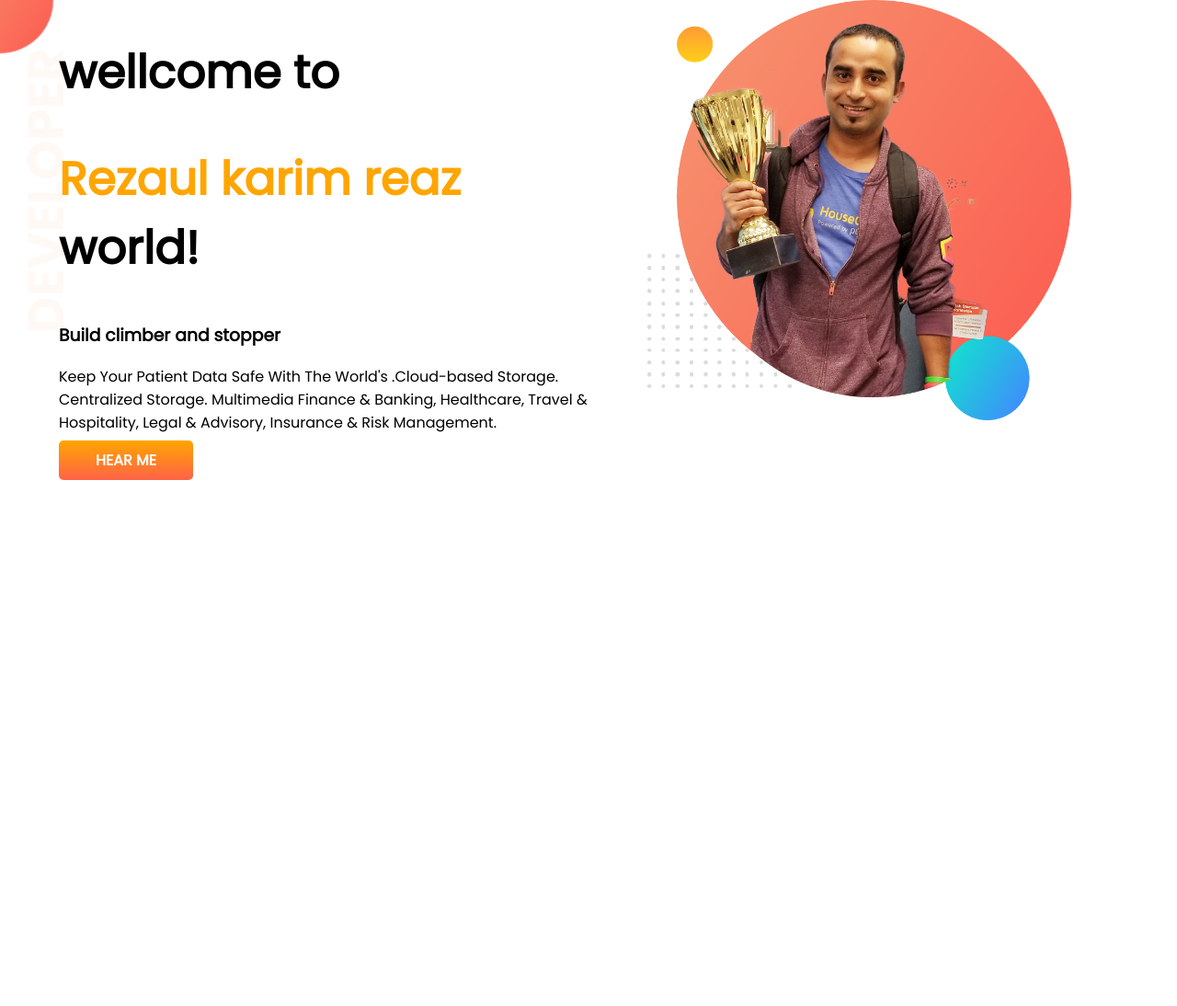
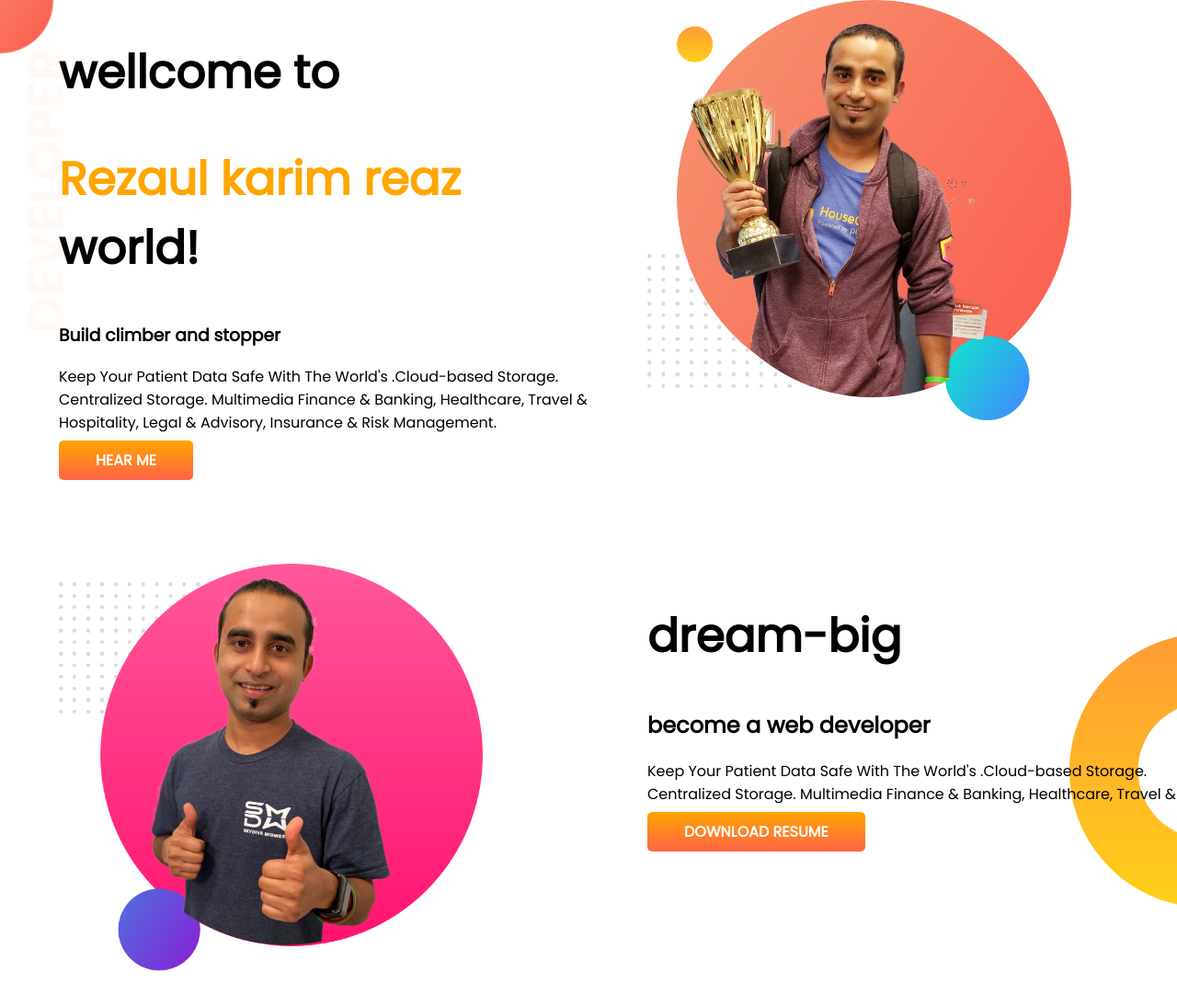
Before and after one commit to rkreaz/module-4, a plain HTML site: page index.html in a window 1280 px wide. Shown: the whole page at 92% size. Before the commit the page ends 800 px from the top, so only its background shows below. Drawn offline with Linux system fonts and the light colour scheme.

Commit message:
middel banner added

```diff
--- a/index.html
+++ b/index.html
@@ -26,6 +26,19 @@
         </div>
 
     </section>
+    <section class="dream-big">
+        <div class="half-width">
+            <img src="images/jhankar2.png" alt="">
+        </div>
+
+        <div class="half-width">
+            <h1>dream-big</h1>
+            <h2>become a web developer</h2>
+            <p>Keep Your Patient Data Safe With The World's  .Cloud-based Storage.   Centralized Storage. Multimedia Finance & Banking, Healthcare, Travel & </p>
+            <a class="link-button" target="_blank" href="">DOWNLOAD RESUME</a>
+        </div>
+
+    </section>
 
 
 </body>
--- a/style.css
+++ b/style.css
@@ -11,6 +11,7 @@ h1{
 }
 section{
     display: flex ;
+    margin-bottom: 100px;
 }
 .half-width{
     width: 50% ;
@@ -32,3 +33,8 @@ section{
     background-image: url(images/top-banner.png) ;
     background-repeat: no-repeat;
 }
+.dream-big{
+    background-image: url(images/dream-bg.png) ;
+    background-repeat: no-repeat;
+    background-position: right ;
+}
```
